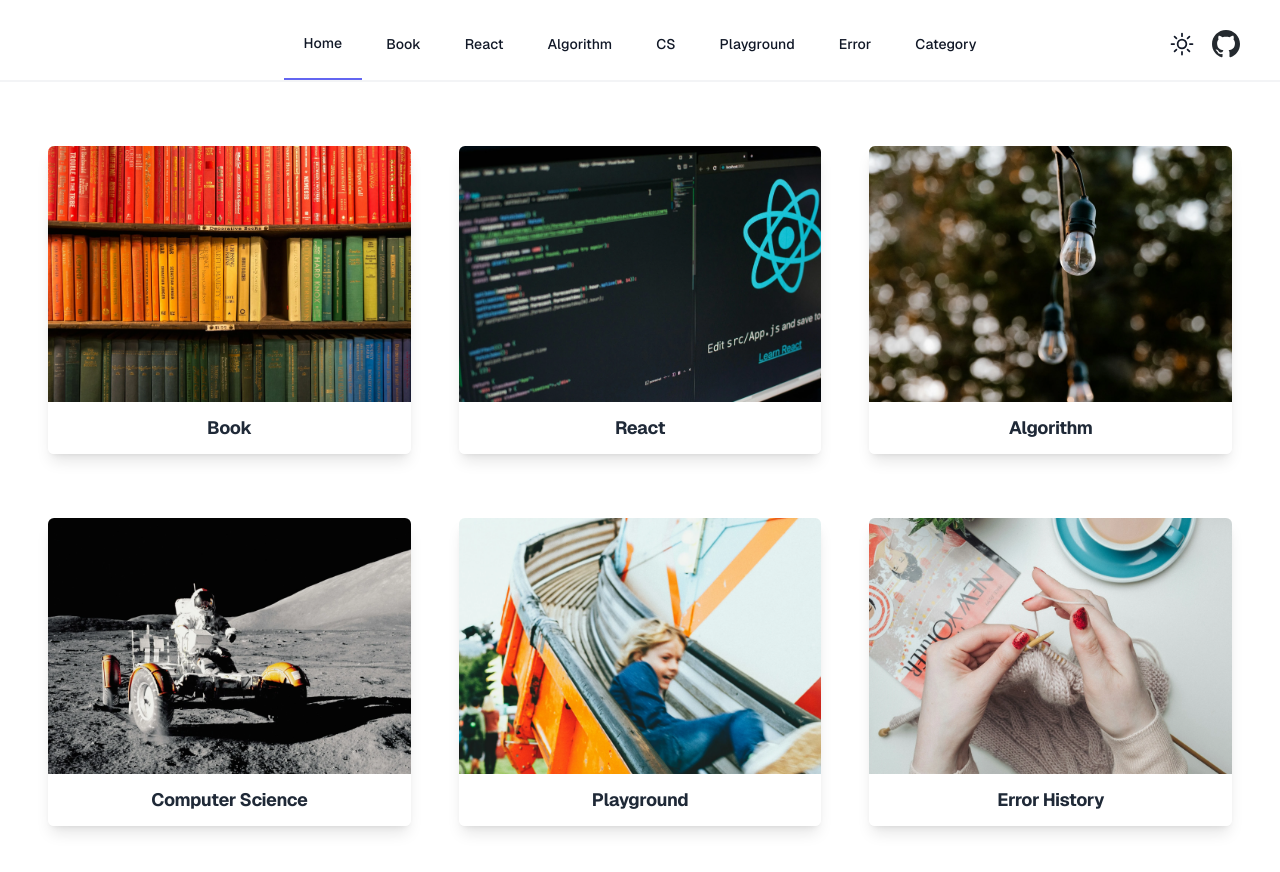
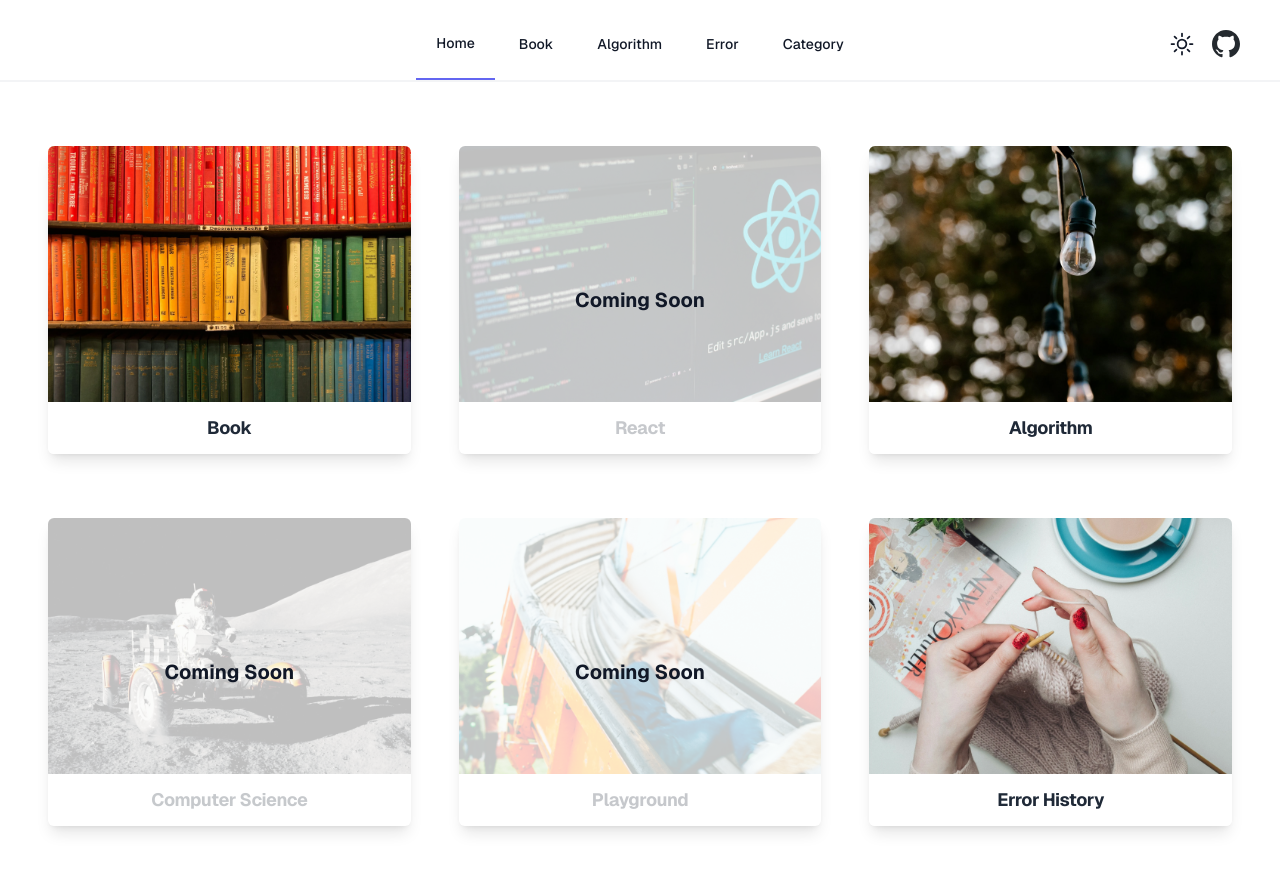
Before and after one commit to uttamapaksa/blog, a Next.js app: page / in a window 1280 px wide. Shown: the top 872 px of the page. Built offline with nearby package versions, Linux system fonts and the light colour scheme.

Commit message:
feat: disable unprepared menus

```diff
--- a/src/app/not-found.tsx
+++ b/src/app/not-found.tsx
@@ -14,11 +14,11 @@ export default function NotFound() {
         <p className="mt-6 text-pretty text-lg font-medium text-gray-500 sm:text-xl">
           Sorry, we couldn’t find the page you’re looking for.
         </p>
-        <div className="mt-10 flex items-center justify-center">
+        <button className="mt-10 mx-auto flex items-center justify-center">
           <Link href="/" className="rounded-md bg-indigo-600 px-3.5 py-2.5 text-sm font-semibold text-white shadow-sm hover:bg-indigo-500">
             &larr; Back to Home
           </Link>
-        </div>
+        </button>
       </main>
     </div>
   );
--- a/src/app/page.tsx
+++ b/src/app/page.tsx
@@ -3,11 +3,15 @@ import Image from 'next/image';
 import type { MenuType } from '../lib/constants/types';
 import { homeMenus } from '@/lib/constants/params';
 
+const Acativate = ['Home', 'Book', 'Algorithm', 'Error', 'Category']
+
 export default function HomePage() {
   return (
     <div className="mx-auto max-w-2xl px-6 pt-12 pb-24 sm:pt-16 lg:max-w-7xl lg:px-12">
       <div className="grid grid-cols-1 gap-x-6 gap-y-16 sm:grid-cols-2 lg:grid-cols-3 xl:gap-x-12">
-        {homeMenus.map((menu: MenuType) => (
+        {homeMenus.map((menu: MenuType) => {
+          if (Acativate.includes(menu.name)) {
+            return (
             <Link key={menu.id} href={menu.href} className="group rounded-md shadow-lg overflow-hidden">
               <div className="relative h-64 group-hover:opacity-75">
                 <Image src={menu.imageSrc} alt={menu.imageAlt} fill className="object-cover object-center" loading="eager" />
@@ -17,7 +21,22 @@ export default function HomePage() {
                 {menu.title}
               </div>
             </Link>
-        ))}
+            )
+          }
+          return (
+            <div key={menu.id} className="relative rounded-md shadow-lg overflow-hidden">
+              <div className='absolute inset-0 flex justify-center items-center z-10'>
+                <span className="text-xl font-bold">Coming Soon</span>
+              </div>
+              <div className="opacity-25 relative h-64">
+                <Image src={menu.imageSrc} alt={menu.imageAlt} fill className="object-cover object-center" loading="eager" />
+              </div>
+              <div className="opacity-25 bg-white py-3 flex justify-center items-center text-lg font-bold tracking-tight text-gray-800">
+                {menu.title}
+              </div>
+           </div>
+          )
+        })}
       </div>
     </div>
   );
--- a/src/lib/constants/params.ts
+++ b/src/lib/constants/params.ts
@@ -39,10 +39,10 @@ export const homeMenus = [
 export const navigations = [
   menus.home,
   menus.book,
-  menus.react,
+  // menus.react,
   menus.algorithm,
-  menus.cs,
-  menus.playground,
+  // menus.cs,
+  // menus.playground,
   menus.error,
   menus.category
 ];
```
Also changed, not shown: src/posts/book/dont-make-me-think.mdx (+2 -2 lines). Lines whose indentation alone changed are shown as unchanged.
